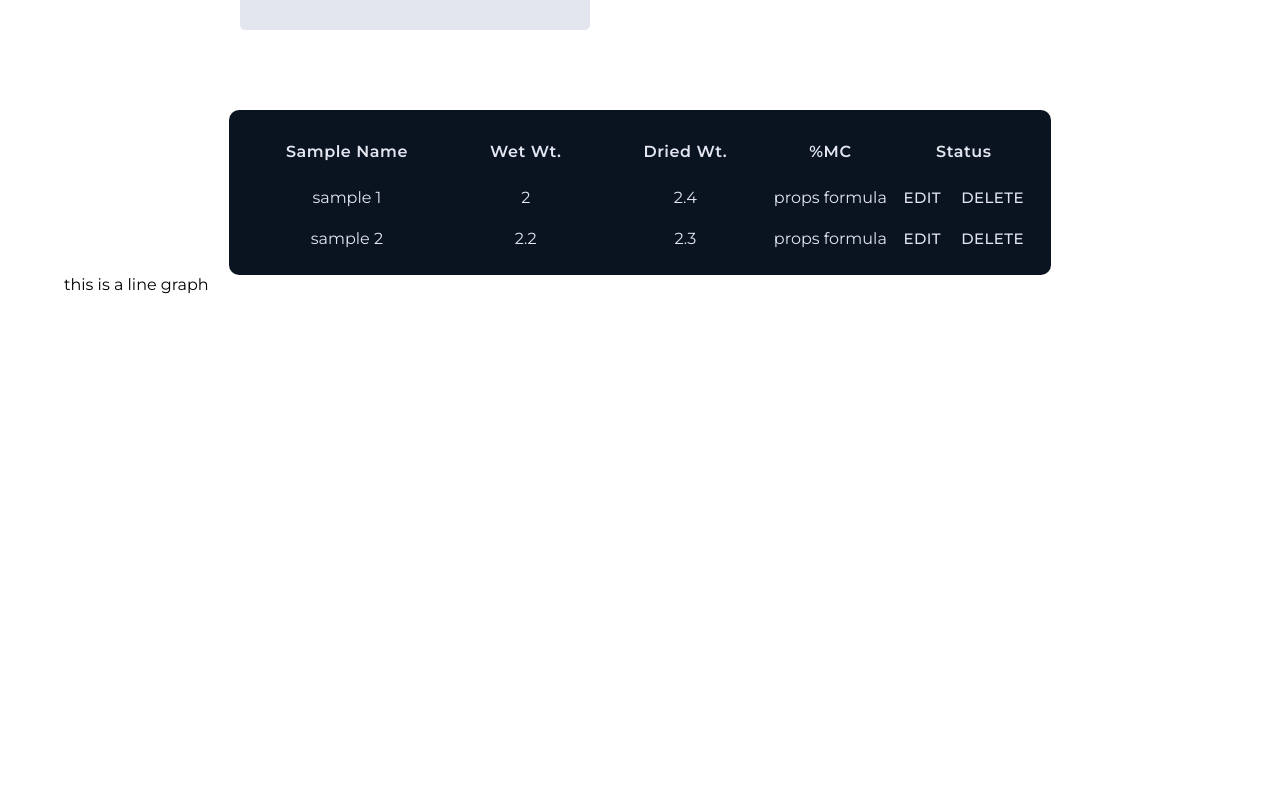
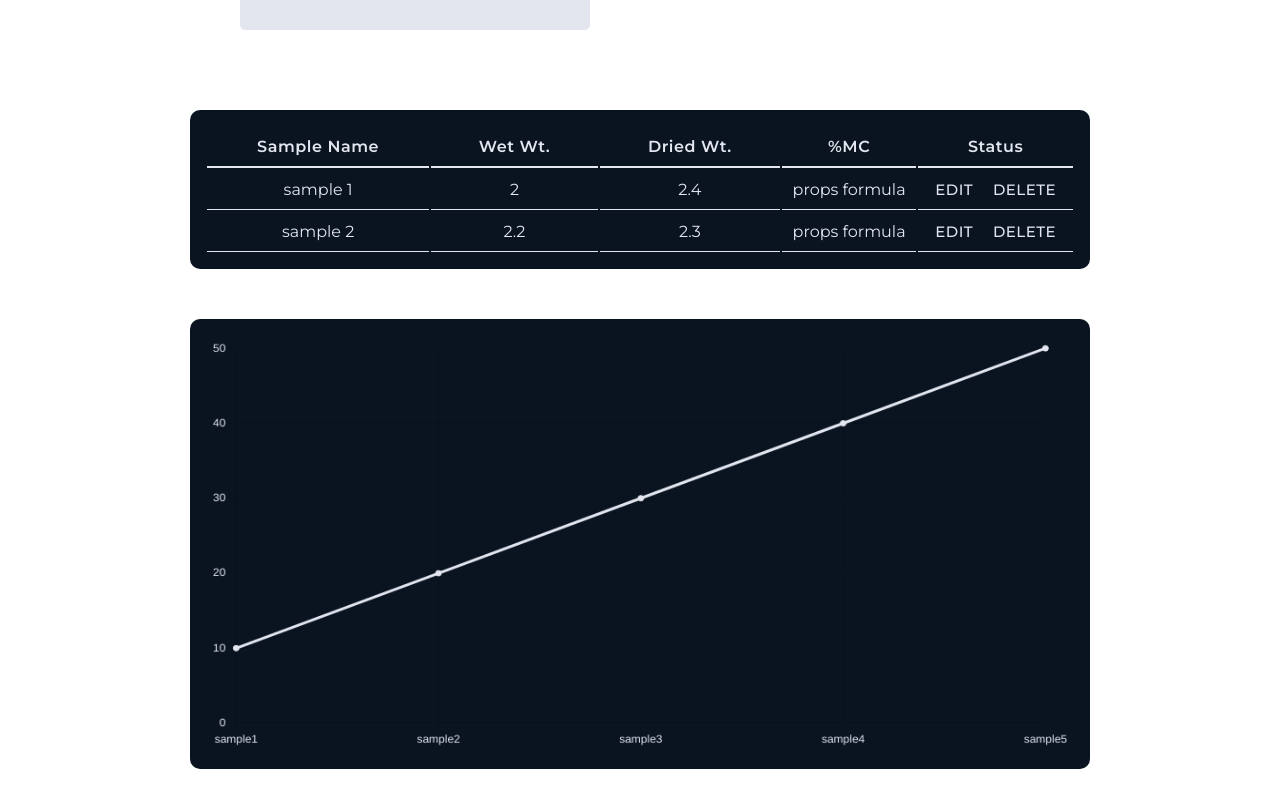
Before and after one commit to LuzIreneSeedTech/ceramic-app, a React (Create React App) app: page / in a window 1280 px wide. Shown: the part 372-1166 px from the top of the page. Before the commit the page ends 800 px from the top, so only its background shows below. Built offline with nearby package versions, Linux system fonts and the light colour scheme.

Commit message:
props page graph and modal

```diff
--- a/package.json
+++ b/package.json
@@ -12,9 +12,11 @@
     "@types/react-dom": "^18.2.18",
     "better-react-mathjax": "^2.0.3",
     "bootstrap": "^5.3.2",
+    "chart.js": "^4.4.1",
     "classnames": "^2.3.2",
     "react": "^18.2.0",
     "react-bootstrap": "^2.9.1",
+    "react-chartjs-2": "^5.2.0",
     "react-dom": "^18.2.0",
     "react-icons": "^4.12.0",
     "react-scripts": "5.0.1",
--- a/public/index.html
+++ b/public/index.html
@@ -39,5 +39,6 @@
       To begin the development, run `npm start` or `yarn start`.
       To create a production bundle, use `npm run build` or `yarn build`.
     -->
+    <div class="modal-container"></div>
   </body>
 </html>
--- a/src/components/Button.tsx
+++ b/src/components/Button.tsx
@@ -7,6 +7,7 @@ export function Button({
   secondaryColor,
   btnCenter,
   btnNoBG,
+  onClick,
 }: {
   children?: string;
   primary?: boolean;
@@ -14,6 +15,7 @@ export function Button({
   secondaryColor?: boolean;
   btnCenter?: boolean;
   btnNoBG?: boolean;
+  onClick?: React.MouseEventHandler<HTMLButtonElement>;
 }) {
   const classes = className("btn", {
     "btn-primary": primary,
@@ -25,7 +27,11 @@ export function Button({
 
   return (
     <div className="btn-container">
-      <button className={classes}>{children}</button>
+      <button onClick={onClick} className={classes}>
+        {children}
+      </button>
     </div>
   );
 }
+
+// 236 -> modal toggling visibility
--- a/src/components/LineGraph.tsx
+++ b/src/components/LineGraph.tsx
@@ -1,3 +1,70 @@
+import {
+  Chart as ChartJS,
+  CategoryScale,
+  LinearScale,
+  PointElement,
+  LineElement,
+  Title,
+  Tooltip,
+  Legend,
+} from "chart.js";
+import { Line } from "react-chartjs-2";
+
+ChartJS.register(
+  CategoryScale,
+  LinearScale,
+  PointElement,
+  LineElement,
+  Title,
+  Tooltip,
+  Legend
+);
+
+const dataProp = [
+  { sampleName: "sample1", mc: 10, date: "03-01-2024" },
+  { sampleName: "sample2", mc: 20, date: "03-01-2024" },
+  { sampleName: "sample3", mc: 30, date: "04-01-2024" },
+  { sampleName: "sample4", mc: 40, date: "05-01-2024" },
+  { sampleName: "sample5", mc: 50, date: "05-01-2024" },
+];
+
+export const options = {
+  responsive: true,
+  plugins: {
+    legend: {
+      display: false,
+    },
+  },
+  scales: {
+    y: {
+      beginAtZero: true,
+      ticks: {
+        color: "#e3e6ef",
+        stepSize: 10,
+      },
+    },
+    x: {
+      ticks: {
+        color: "#e3e6ef",
+      },
+    },
+  },
+};
+
+const labels = dataProp.map((label) => label.sampleName);
+
+export const data = {
+  labels,
+  datasets: [
+    {
+      label: "props data",
+      data: dataProp.map((value) => value.mc),
+      borderColor: "#e3e6ef",
+      backgroundColor: "#e3e6ef",
+    },
+  ],
+};
+
 export function LineGraph() {
-  return <div>this is a line graph</div>;
+  return <Line className="line-graph" options={options} data={data} />;
 }
--- /dev/null
+++ b/src/components/Modal.tsx
@@ -0,0 +1,26 @@
+import { ReactNode, useEffect } from "react";
+import ReactDOM from "react-dom";
+
+export function Modal({
+  onClose,
+  children,
+}: {
+  onClose: React.MouseEventHandler<HTMLDivElement>;
+  children: ReactNode;
+}) {
+  useEffect(() => {
+    document.body.classList.add("modal-overflow-hidden");
+
+    return () => {
+      document.body.classList.remove("modal-overflow-hidden");
+    };
+  }, []);
+
+  return ReactDOM.createPortal(
+    <>
+      <div onClick={onClose} className="modal-container-bg"></div>
+      <div className="modal-content">{children}</div>
+    </>,
+    document.querySelector(".modal-container")!
+  );
+}
--- a/src/components/Table.tsx
+++ b/src/components/Table.tsx
@@ -1,5 +1,9 @@
-import { tableHeader } from "../utils/constants";
+import { useState } from "react";
+import { formLabel, tableHeader } from "../utils/constants";
 import { Button } from "./Button";
+import { Modal } from "./Modal";
+import { Form } from "./Form";
+import { GoX } from "react-icons/go";
 
 export function Table() {
   const data = [
@@ -15,8 +19,35 @@ export function Table() {
     },
   ];
 
+  const formData = formLabel.slice(0, 3);
+
+  const [showModal, setShowModal] = useState(false);
+
+  const handleModalOpen = () => {
+    setShowModal(true);
+  };
+
+  const handleModalClose = () => {
+    setShowModal(false);
+  };
+
+  const modal = (
+    <Modal onClose={handleModalClose}>
+      <div className="modal-content-container">
+        <GoX className="modal-close-btn" onClick={handleModalClose} />
+        <h1 className="modal-content-title">moisture content</h1>
+        <h4 className="modal-content-subtitle">edit data</h4>
+        <Form data={formData} />
+        <Button primary onClick={handleModalClose}>
+          update
+        </Button>
+      </div>
+    </Modal>
+  );
+
   return (
-    <table className="table-container">
+    <div className="table-container">
+      <table className="table-content">
         <tr className="table-header-content">
           {tableHeader.map((itemHeader) => (
             <th className="table-header-item">{itemHeader.th}</th>
@@ -31,12 +62,17 @@ export function Table() {
               <td className="table-body-item">{dataItem.driedWeight}</td>
               <td className="table-body-item">props formula</td>
               <td className="table-body-item props-button">
-              <Button btnNoBG>edit</Button>
+                <Button onClick={handleModalOpen} btnNoBG>
+                  edit
+                </Button>
                 <Button btnNoBG>delete</Button>
               </td>
             </tr>
           </>
         ))}
       </table>
+
+      {showModal && modal}
+    </div>
   );
 }
--- a/src/styles/_main.scss
+++ b/src/styles/_main.scss
@@ -10,6 +10,7 @@
 .btn {
   @include button-style;
   @include flex-center;
+  cursor: pointer;
 }
 
 .btn-primary {
@@ -34,7 +35,6 @@
 .btn-secondary-clr:hover {
   background-color: $tertiary-color;
   color: $primary-color;
-  cursor: pointer;
 }
 
 .btn-center-page {
@@ -302,6 +302,7 @@
   @include flex-center;
   align-items: flex-start;
   gap: 100px;
+}
 
 // Form
 .form-label {
@@ -339,31 +340,102 @@
     text-align: left !important;
   }
 }
-}
 
 // Table
 .table-container {
+  position: relative;
+}
+
+.table-content {
   margin: auto;
   margin-top: 50px;
+  margin-bottom: 50px;
   background-color: $secondary-color;
   border-radius: 10px;
   padding: 15px;
+  width: 900px;
 
   .table-header-item {
     font-size: 16px;
     font-weight: 600;
     letter-spacing: 0.54px;
     text-transform: capitalize;
-    padding: 15px 40px 15px 40px;
+    padding: 10px 40px 10px 40px;
     color: $primary-color;
+    border-bottom: 2px solid $primary-color;
   }
 
   .table-body-item {
     text-align: center;
     color: $primary-color;
+    border-bottom: 1px solid $primary-color;
   }
 
   .props-button {
     @include flex-center;
   }
 }
+
+// Graph
+.props-line-graph {
+  width: 900px;
+  margin: auto;
+  padding-bottom: 25px;
+}
+
+.line-graph {
+  height: 450px !important;
+  width: 900px !important;
+  background-color: $secondary-color;
+  color: $primary-color;
+  padding: 20px;
+  border-radius: 10px;
+}
+
+// Modal
+.modal-container-bg {
+  background-color: $secondary-color;
+  opacity: 0.8;
+  position: fixed;
+  inset: 0;
+  height: 100vh;
+}
+
+.modal-content {
+  position: fixed;
+  inset: 120px 400px;
+  background-color: #efefef;
+  padding: 35px 50px;
+  border-radius: 10px;
+  height: 500px;
+}
+
+.modal-content-container {
+  @include flex-center;
+  flex-direction: column;
+
+  .modal-content-title,
+  .modal-content-subtitle {
+    font-weight: 600;
+    text-transform: capitalize;
+  }
+
+  .modal-content-title {
+    margin-bottom: 30px;
+  }
+
+  .modal-content-subtitle {
+    margin-bottom: 20px;
+    align-self: flex-start;
+  }
+
+  .modal-close-btn {
+    align-self: flex-end;
+    font-size: 20px;
+    cursor: pointer;
+  }
+}
+
+.modal-overflow-hidden {
+  overflow: hidden;
+}
--- a/src/styles/style.css
+++ b/src/styles/style.css
@@ -28,6 +28,7 @@
   display: flex;
   align-items: center;
   justify-content: center;
+  cursor: pointer;
 }
 
 .btn-primary {
@@ -52,7 +53,6 @@
 .btn-secondary-clr:hover {
   background-color: #5f6bff;
   color: #e3e6ef;
-  cursor: pointer;
 }
 
 .btn-center-page {
@@ -305,7 +305,8 @@
   align-items: flex-start;
   gap: 100px;
 }
-.props-page-content .form-label {
+
+.form-label {
   display: block;
   font-size: 15px;
   font-weight: 500;
@@ -313,7 +314,8 @@
   text-transform: capitalize;
   padding-bottom: 5px;
 }
-.props-page-content .form-input {
+
+.form-input {
   width: 350px;
   height: 35px;
   background-color: #e3e6ef;
@@ -322,41 +324,110 @@
   padding: 0px 10px;
   margin-bottom: 30px;
 }
-.props-page-content .formula-container {
+
+.formula-container {
   background-color: #091420;
   color: #e3e6ef;
   width: 350px;
   padding: 20px;
   border-radius: 10px;
 }
-.props-page-content .formula-container .equation > .MathJax {
+.formula-container .equation > .MathJax {
   margin-bottom: 30px;
 }
-.props-page-content .formula-container .label-name > .MathJax {
+.formula-container .label-name > .MathJax {
   text-align: left !important;
 }
 
 .table-container {
+  position: relative;
+}
+
+.table-content {
   margin: auto;
   margin-top: 50px;
+  margin-bottom: 50px;
   background-color: #091420;
   border-radius: 10px;
   padding: 15px;
+  width: 900px;
 }
-.table-container .table-header-item {
+.table-content .table-header-item {
   font-size: 16px;
   font-weight: 600;
   letter-spacing: 0.54px;
   text-transform: capitalize;
-  padding: 15px 40px 15px 40px;
+  padding: 10px 40px 10px 40px;
   color: #e3e6ef;
+  border-bottom: 2px solid #e3e6ef;
 }
-.table-container .table-body-item {
+.table-content .table-body-item {
   text-align: center;
   color: #e3e6ef;
+  border-bottom: 1px solid #e3e6ef;
 }
-.table-container .props-button {
+.table-content .props-button {
   display: flex;
   align-items: center;
   justify-content: center;
+}
+
+.props-line-graph {
+  width: 900px;
+  margin: auto;
+  padding-bottom: 25px;
+}
+
+.line-graph {
+  height: 450px !important;
+  width: 900px !important;
+  background-color: #091420;
+  color: #e3e6ef;
+  padding: 20px;
+  border-radius: 10px;
+}
+
+.modal-container-bg {
+  background-color: #091420;
+  opacity: 0.8;
+  position: fixed;
+  inset: 0;
+  height: 100vh;
+}
+
+.modal-content {
+  position: fixed;
+  inset: 120px 400px;
+  background-color: #efefef;
+  padding: 35px 50px;
+  border-radius: 10px;
+  height: 500px;
+}
+
+.modal-content-container {
+  display: flex;
+  align-items: center;
+  justify-content: center;
+  flex-direction: column;
+}
+.modal-content-container .modal-content-title,
+.modal-content-container .modal-content-subtitle {
+  font-weight: 600;
+  text-transform: capitalize;
+}
+.modal-content-container .modal-content-title {
+  margin-bottom: 30px;
+}
+.modal-content-container .modal-content-subtitle {
+  margin-bottom: 20px;
+  align-self: flex-start;
+}
+.modal-content-container .modal-close-btn {
+  align-self: flex-end;
+  font-size: 20px;
+  cursor: pointer;
+}
+
+.modal-overflow-hidden {
+  overflow: hidden;
 }/*# sourceMappingURL=style.css.map */
```
Also changed, not shown: 2 other files (tests, documents, lock files or other folders). Lines whose indentation alone changed are shown as unchanged.
